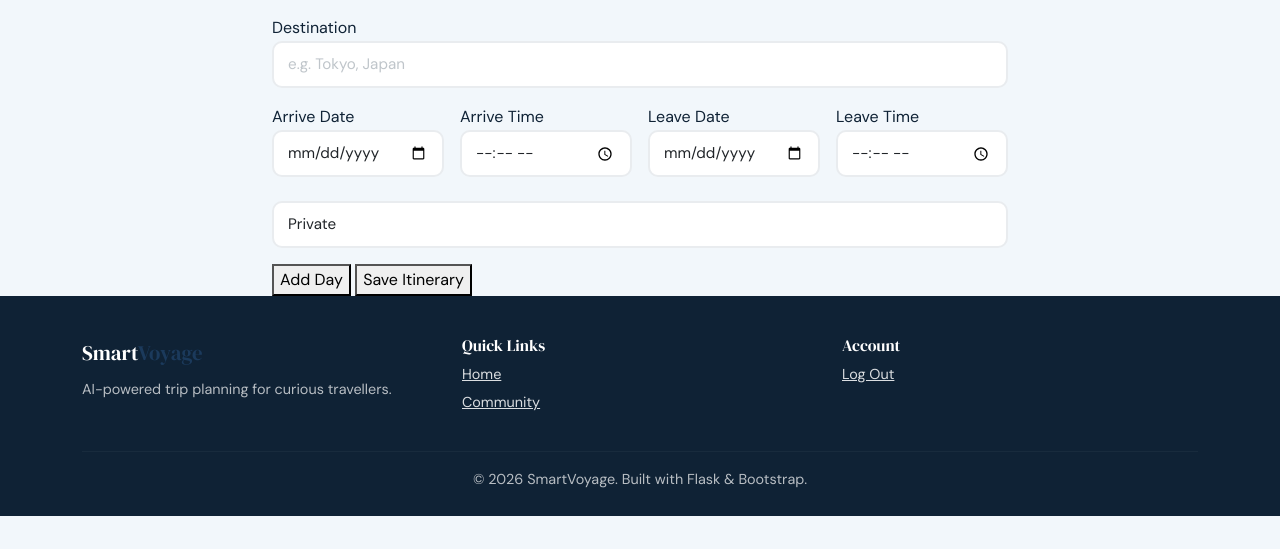
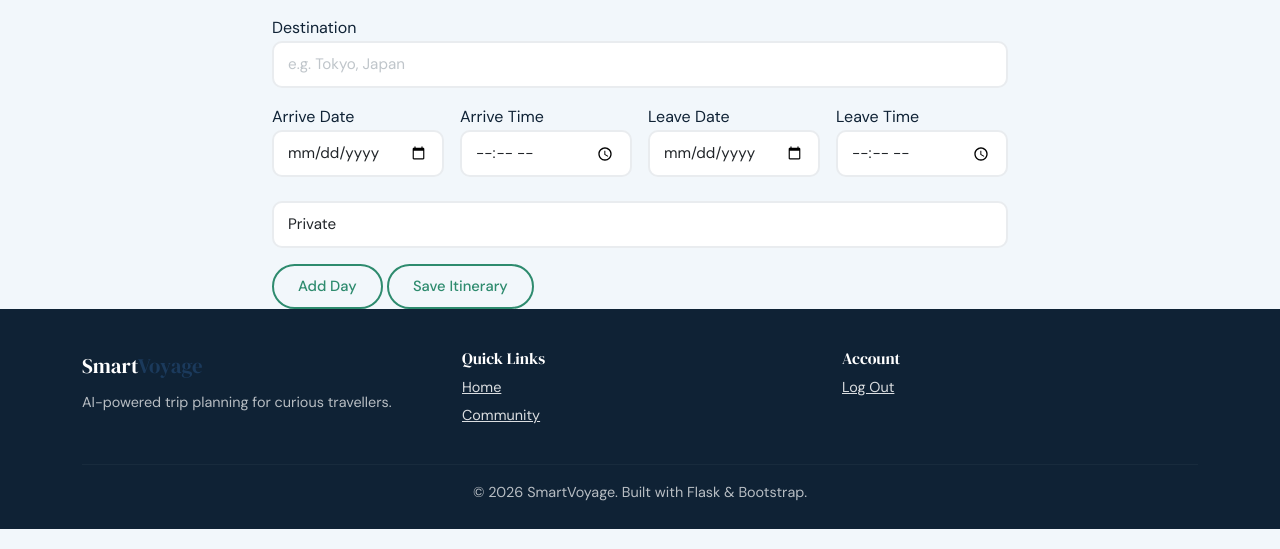
Before and after one commit to sduproy/CITS3403-Project, a Flask app: page /manual_itinerary in a window 1280 px wide. Shown: the part 100-649 px from the top of the page. Run offline with Flask 3, Linux system fonts and the light colour scheme; the visitor is signed in with stand-in values (Sample User, id 1).

Commit message:
add: added styling to submit and add day buttons

```diff
--- a/templates/edit_itinerary.html
+++ b/templates/edit_itinerary.html
@@ -39,8 +39,8 @@
 
     <div id="days-container"></div>
 
-    <button type="button" id="addday">Add Day</button>
-    <button type="submit" id="submitform">Save Itinerary</button>
+    <button type="button" id="addday" class="btn btn-tp-secondary">Add Day</button>
+    <button type="submit" id="submitform" class="btn btn-tp-secondary">Save Itinerary</button>
   </form>
 </div>
 
--- a/templates/manual_itinerary.html
+++ b/templates/manual_itinerary.html
@@ -39,8 +39,8 @@
 
     <div id="days-container"></div>
 
-    <button type="button" id="addday">Add Day</button>
-    <button type="submit" id="submitform">Save Itinerary</button>
+    <button type="button" id="addday" class="btn btn-tp-secondary">Add Day</button>
+    <button type="submit" id="submitform" class="btn btn-tp-secondary">Save Itinerary</button>
   </form>
 </div>
 
```
